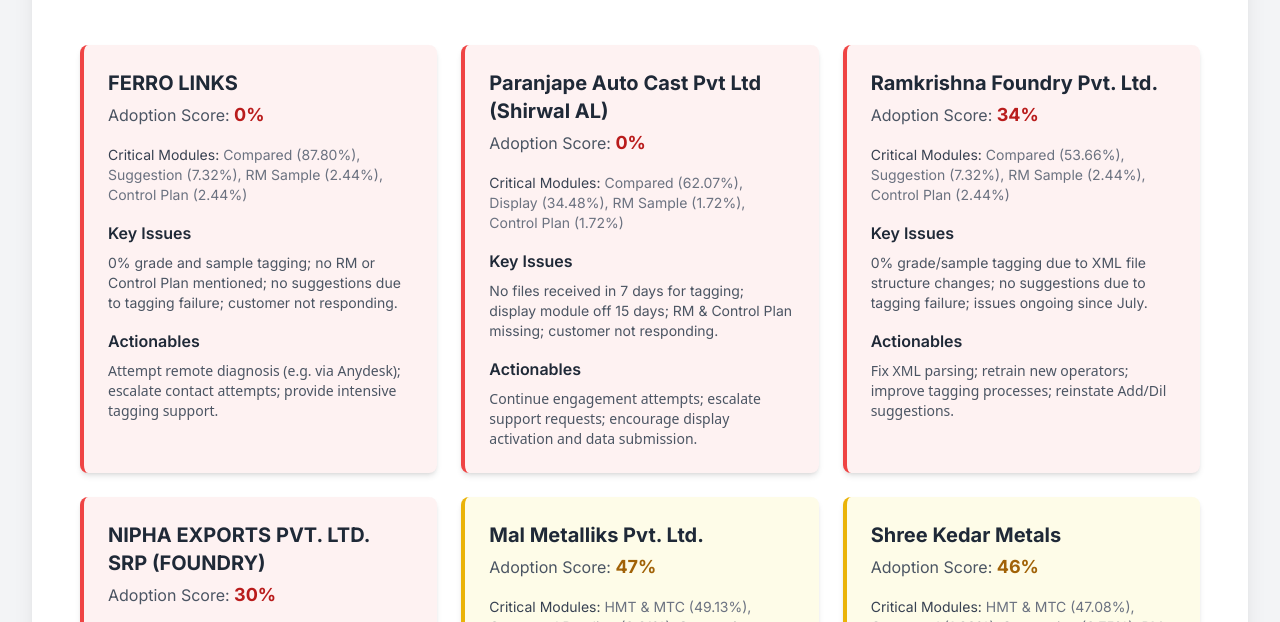
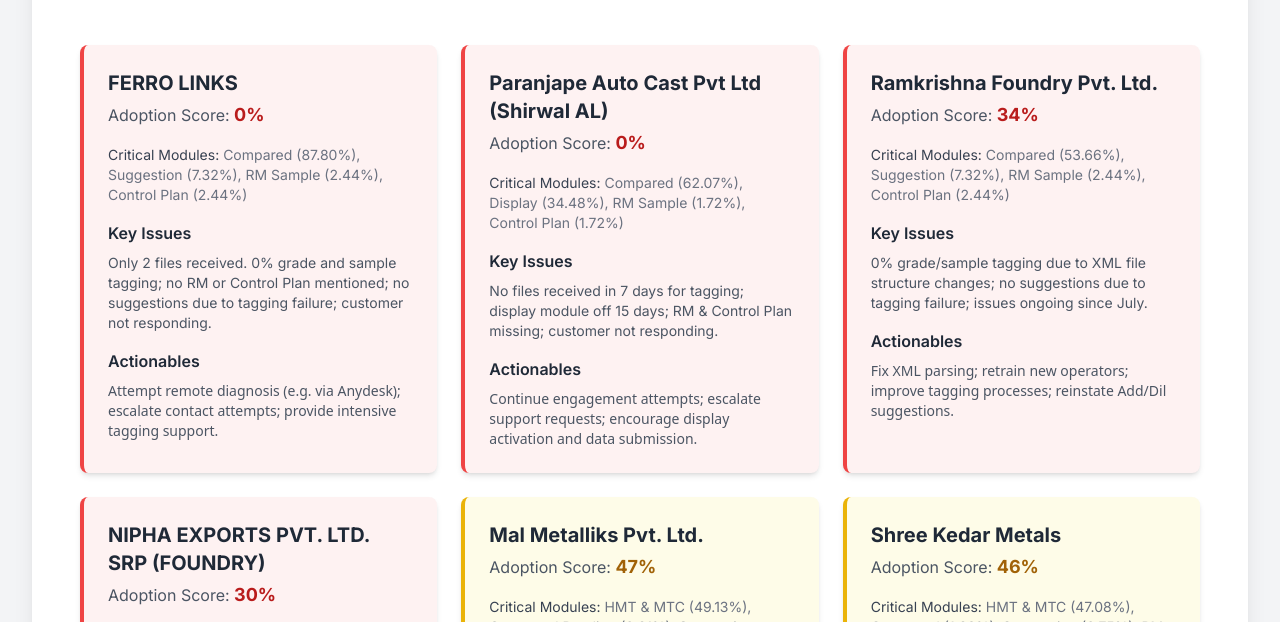
Before and after one commit to deepaklz/monitoring-report_1-11_sep-2025, a plain HTML site: page insights-actionable/index.html in a window 1280 px wide. Shown: the part 175-797 px from the top of the page. Drawn offline with nearby package versions, Linux system fonts and the light colour scheme.

Commit message:
Update index.html

```diff
--- a/insights-actionable/index.html
+++ b/insights-actionable/index.html
@@ -98,7 +98,7 @@
                     name: "FERRO LINKS",
                     score: 0,
                     modules: "Compared (87.80%), Suggestion (7.32%), RM Sample (2.44%), Control Plan (2.44%)",
-                    issues: "0% grade and sample tagging; no RM or Control Plan mentioned; no suggestions due to tagging failure; customer not responding.",
+                    issues: "Only 2 files received. 0% grade and sample tagging; no RM or Control Plan mentioned; no suggestions due to tagging failure; customer not responding.",
                     actionables: "Attempt remote diagnosis (e.g. via Anydesk); escalate contact attempts; provide intensive tagging support."
                 },
                 {
```
